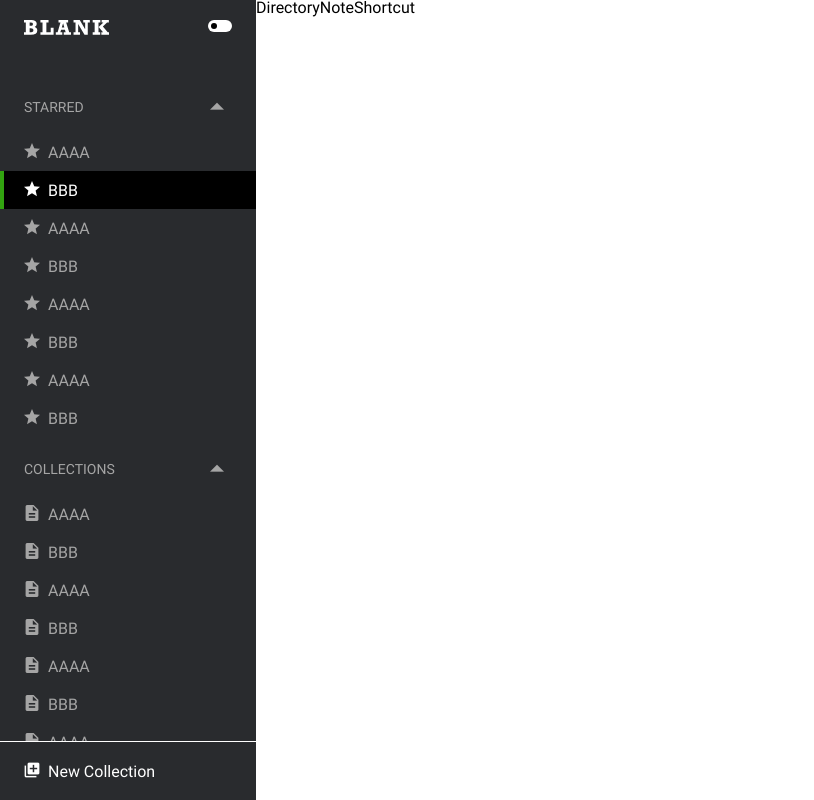
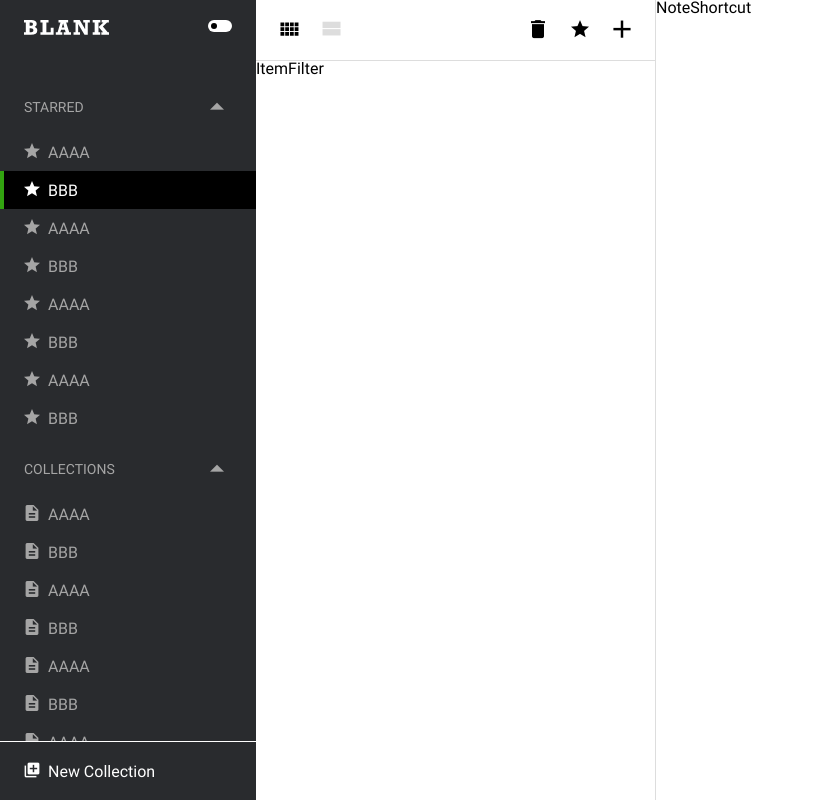
Before and after one commit to wenyo/Markdwon-note, a React (Create React App) app: page / in a window 1280 px wide. Shown: the whole page, without its empty margins (0-814 px from the left). Built offline with nearby package versions, Linux system fonts and the light colour scheme.

Commit message:
Directory Tool style

```diff
--- a/src/components/directory/Directory.tsx
+++ b/src/components/directory/Directory.tsx
@@ -1,7 +1,17 @@
 import React from 'react';
 
+import Tool from './Tool';
+import Item from './Item';
+import Filter from './Filter';
+
 const Directory = () => {
-    return <div>Directory</div>;
+    return (
+        <div id="Directory">
+            <Tool />
+            <Item />
+            <Filter />
+        </div>
+    );
 };
 
 export default Directory;
--- /dev/null
+++ b/src/components/directory/Filter.tsx
@@ -0,0 +1,7 @@
+import React from 'react';
+
+const Filter = () => {
+    return <>Filter</>;
+};
+
+export default Filter;
--- /dev/null
+++ b/src/components/directory/Item.tsx
@@ -0,0 +1,7 @@
+import React from 'react';
+
+const Item = () => {
+    return <>Item</>;
+};
+
+export default Item;
--- /dev/null
+++ b/src/components/directory/Tool.tsx
@@ -0,0 +1,19 @@
+import React from 'react';
+
+const Tool = () => {
+    return (
+        <div id="Tool" className="content">
+            <div>
+                <i className="icon-view-comfy"></i>
+                <i className="icon-view-stream unactive"></i>
+            </div>
+            <div>
+                <i className="icon-delete"></i>
+                <i className="icon-start"></i>
+                <i className="icon-add"></i>
+            </div>
+        </div>
+    );
+};
+
+export default Tool;
--- a/src/style/basic/_theme.scss
+++ b/src/style/basic/_theme.scss
@@ -21,4 +21,12 @@
             border-top: 0.75px solid $color-primary-300;
         }
     }
+
+    #Directory {
+        border-right: 1px solid $color-b-primary-400;
+
+        #Tool {
+            border-bottom: 1px solid $color-b-primary-400;
+        }
+    }
 }
--- a/src/style/components/_Directory.scss
+++ b/src/style/components/_Directory.scss
@@ -0,0 +1,24 @@
+#Directory {
+    width: 25vw;
+    min-width: 400px;
+    height: 100vh;
+
+    #Tool {
+        display: flex;
+        justify-content: space-between;
+
+        i {
+            margin-right: 24px;
+            font-size: 18px;
+            cursor: pointer;
+
+            &:last-child {
+                margin-right: 0;
+            }
+
+            &.unactive {
+                color: $color-b-primary-400;
+            }
+        }
+    }
+}
```
